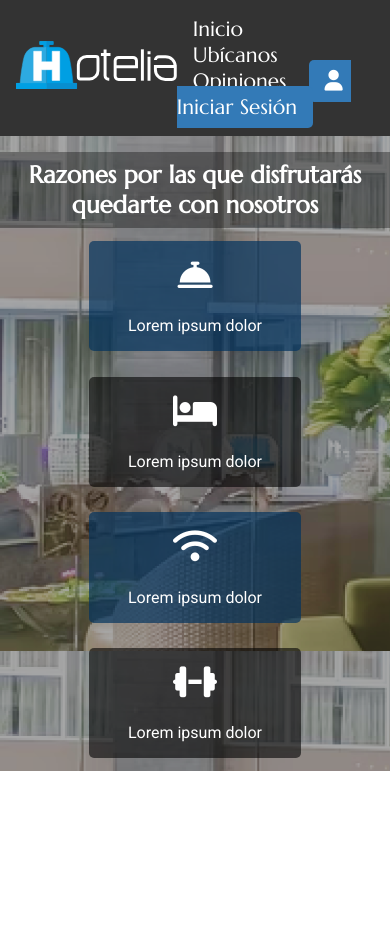
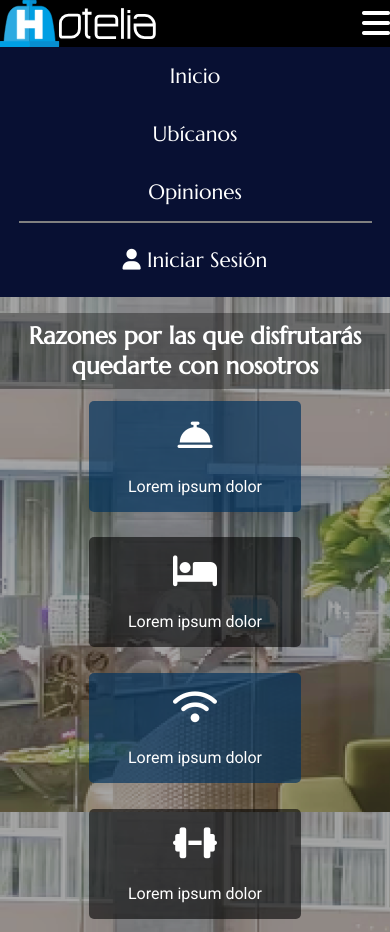
Before and after one commit to ImJuanEsteban/TALLER_0_Maquetacion_Responsive, a plain HTML site: page index.html in a window 390 px wide. Before the commit the page ends 844 px from the top, so only its background shows below. Drawn offline with Linux system fonts and the light colour scheme.

Commit message:
Se realizo el web responsive design con la tecnica mobile first para el menu

```diff
--- a/css/styles.css
+++ b/css/styles.css
@@ -25,46 +25,59 @@ h1,h2,h3,h4,h5{
 }
 nav{
     display: flex;
+    flex-direction: column;
     align-items: center;
     justify-content: space-between;
     background-color: var(--negro);
     font-family: 'Marcellus', serif;
     font-size: 1.3em;
-    padding: 1rem;
 }
-.item{
-    padding: 1rem;
+.logo{
+    background-color: var(--negro2);
+    width: 100%;
+    display: flex;
+    align-items: center;
+    justify-content: space-between;
 }
-.menu a{
+.logo img{
+    width: 40%;
+    max-width: 200px;
+}
+.logo i{
+    color: var(--blanco);
+    font-size: 2rem;
+}
+.menu{
+    background-color: rgba(1, 10, 52, 0.838);
+    width: 100%;
+    display: flex;
+    flex-direction: column;
+    align-items: center;
+    justify-content: center;
+}
+.menu-hr{
+    width: 90%;
+    background-color: var(--blanco);
+    }
+.item{padding: 1rem;}
+nav a{
     color: var(--blanco);
     text-decoration: none;
+    text-align: center;
+}
+nav a:hover{
+    background-color: #0B3860;
+    width: 100%;
 }
 .navbar-button{
-    background-color: var(--azuloscuro);
-    padding: 0.5rem 1rem;
+    background-color:transparent;
+    border: none;
+    border-radius: 3px;
+    font-size: 1em;
+    padding: 0.5rem;
+    font-family: 'Marcellus', serif;
     color: var(--blanco);
-    border-radius: 5px;
-    font-family: 'Marcellus', serif;
-    font-size: 1em;
 }
-.menu i{margin-right: 0.5rem;}
-.logo img{height: 3rem;}
-.item{padding: 1rem;}
-
-.menu a{
-    color: var(--blanco);
-    text-decoration: none;
-}
-.navbar-button{
-    background-color: var(--azuloscuro);
-    padding: 0.5rem 1rem;
-    color: var(--blanco);
-    border-radius: 5px;
-    font-family: 'Marcellus', serif;
-    font-size: 1em;
-}
-.menu i{margin-right: 0.5rem;}
-.logo img{height: 3rem;}
 /*--------------------------------------------------*/
 #features{
     background: url("../img/index/bg-features.png");
@@ -100,3 +113,30 @@ nav{
 }
 .feature-blue{background-color: #00325eae;}
 .feature-black{background-color: rgba(0,0,0,0.59);}
+
+
+
+/*Resolución notebooks*/
+@media screen and (min-width: 1024px){
+    nav{
+        display: flex;
+        flex-direction: row;
+        width: 100%;
+        justify-content: space-between;
+        background-color: var(--negro2);
+    }
+    .logo{padding: 1rem;}
+    .logo img{
+        width: 100%;
+        max-width: 180px;
+    }
+    .logo i{display: none;}
+    .menu{
+        background-color: var(--negro2);
+        display: flex;
+        flex-direction: row;
+        align-items: center;
+    }
+    .menu-hr{display: none;}
+    .navbar-button{background-color:var(--azuloscuro);}
+}
--- a/index.html
+++ b/index.html
@@ -11,12 +11,14 @@
     <nav>
         <div class="logo">
             <img src="img/Hotelia horizontal blanco.svg">
+            <i class="fa-solid fa-bars"></i>
         </div>
         <div class="menu">
             <a href="index.html" class="item">Inicio</a>
             <a href="ubicanos.html" class="item">Ubícanos</a>
             <a href="opiniones.html" class="item">Opiniones</a>
-            <a href="#" class="item navbar-button"><i class="fa-solid fa-user"></i> Iniciar Sesión</a>
+            <hr class="menu-hr" noshade="">
+            <a href="#" class="item"><button class="navbar-button"><i class="fa-solid fa-user"></i> Iniciar Sesión</button></a>
         </div>
     </nav>
     <section id="features">
```
